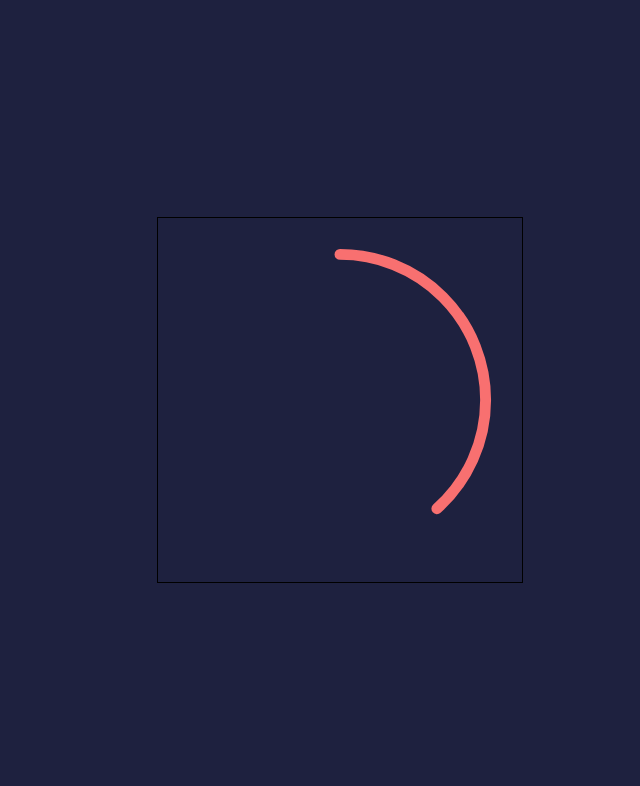
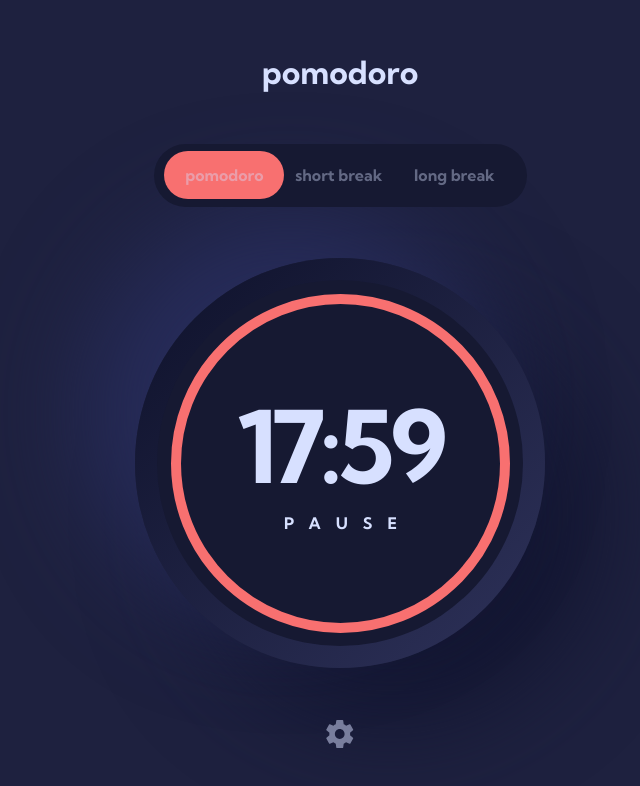
Before and after one commit to GuiFraV/Pomodoro-APP, a plain HTML site: page index.html in a window 1280 px wide. Shown: the whole page, without its empty margins (300-940 px from the left). Drawn offline with Linux system fonts and the light colour scheme.

Commit message:
front 90%

```diff
--- a/app.js
+++ b/app.js
@@ -1,16 +1,43 @@
-const pomo = document.querySelector('circle');
+//Selectors:
+const optionSelect = document.querySelectorAll('.op');
+const cursor = document.querySelector('.cursor');
+const svg = document.querySelector('svg');
+const setting = document.querySelector('.settings');
+const opacity = document.querySelector('#opacity');
 
+//Variables Globales:
+let flag = true;
 
+//Logiques:
+function select(){
+    const el = this.innerText;
 
-function setTime(){
+    if(el == 'short break'){
+        cursor.style.left = '123px';
+    }
 
-    const now = new Date();
+    if(el == 'pomodoro'){
+        cursor.style.left = '10px';
+    }
 
-    const seconds = now.getSeconds();
-    const secondsDegrees = ((seconds/60) * 360);
-
-    console.log(pomo.style.strokeDashoffset = secondsDegrees);
+    if(el == 'long break'){
+        cursor.style.left = '240px';
+    }
 
 }
 
-setInterval(setTime, 1000);
+function modal(){
+    changeFlag();
+    flag ? settings.style.visibility = 'visible' : settings.style.visibility = 'hidden';
+    flag ? opacity.style.visibility = 'visible' : opacity.style.visibility = 'hidden';
+}
+
+function changeFlag(){
+    flag = !flag;
+}
+
+//Events:
+optionSelect.forEach(el => {
+    el.addEventListener('click', select);
+});
+svg.addEventListener('click', modal);
--- a/index.html
+++ b/index.html
@@ -11,11 +11,45 @@
 </head>
 <body>
 
-  <svg height="366" width="366" viewBox=" 0 0 200 200" xmlns="http://www.w3.org/2000/svg">
+  <div class="pomo">
 
-    <circle cx="100" cy="100" r="80"/>
+    <h1>pomodoro</h1>
 
-  </svg>
+    <div class="options">
+      <p class="op">pomodoro</p>
+      <p class="op">short break</p>
+      <p class="op">long break</p>
+      <div class="cursor"></div>
+    </div>
+
+    <div class="chrono">
+      <div class="circle">
+        <div class="circle-inside">
+          <div class="circle-time">
+            <div class="time-section">
+              <div class="time">17:59</div>
+              <div class="pause">PAUSE</div>
+            </div>
+          </div>
+        </div>
+      </div>
+    </div>
+
+    <svg xmlns="http://www.w3.org/2000/svg" width="28" height="28">
+      <path fill="#D7E0FF" d="M26.965 17.682l-2.927-2.317c.055-.448.097-.903.097-1.365 0-.462-.042-.917-.097-1.365l2.934-2.317a.702.702 0 00.167-.896l-2.775-4.851a.683.683 0 00-.847-.301l-3.454 1.407a10.506 10.506 0 00-2.345-1.379l-.52-3.71A.716.716 0 0016.503 0h-5.55a.703.703 0 00-.687.588l-.52 3.71c-.847.357-1.63.819-2.345 1.379L3.947 4.27a.691.691 0 00-.847.301L.325 9.422a.705.705 0 00.167.896l2.927 2.317c-.055.448-.097.903-.097 1.365 0 .462.042.917.097 1.365L.492 17.682a.702.702 0 00-.167.896L3.1 23.429a.683.683 0 00.847.301L7.4 22.323a10.506 10.506 0 002.345 1.379l.52 3.71c.056.329.34.588.687.588h5.55a.703.703 0 00.687-.588l.52-3.71c.847-.357 1.631-.819 2.346-1.379l3.454 1.407c.313.119.673 0 .847-.301l2.775-4.851a.705.705 0 00-.167-.896zM13.73 18.9c-2.685 0-4.857-2.191-4.857-4.9 0-2.709 2.172-4.9 4.857-4.9 2.684 0 4.856 2.191 4.856 4.9 0 2.71-2.172 4.9-4.856 4.9z" opacity=".5"/>
+    </svg>
+
+  </div>
+
+  <div id='opacity' class="opacity">
+
+    <div id='settings' class="settings">
+
+    </div>
+
+  </div>
+
+
 
 </body>
 </html>
--- a/style.css
+++ b/style.css
@@ -1,27 +1,179 @@
+@import url('https://fonts.googleapis.com/css2?family=Kumbh+Sans:wght@700&display=swap');
 *{
     margin: 0;
     padding: 0;
     box-sizing: border-box;
 }
 
+:root{
+    --backColor: #1E213F;
+    --optionColor: #161932;
+    --fontColor: #D7E0FF;
+    --firstColor: #F87070;
+}
+
 body{
-    background: #1E213F;
+    background: var(--backColor);
     display: flex;
     justify-content: center;
     align-items: center;
     min-height: 100vh;
+    font-family: 'Kumbh Sans', sans-serif;
+    user-select: none;
 }
 
-circle{
-   fill: none;
-   stroke: #F87070;
-   stroke-width: 6px;
-   stroke-linecap: round;
-   stroke-dasharray: 505 ;
-   stroke-dashoffset: 150;
+.pomo{
+    height: 696px;
+    width: 410px;
+    /* border: 1px solid white; */
+    display: flex;
+    justify-content:space-between;
+    align-items: center;
+    flex-direction: column;
+    z-index: -999;
+}
+
+h1{
+    color: var(--fontColor);
+}
+
+.options{
+    width: 373px;
+    height: 63px;
+    background: var(--optionColor);
+    border-radius: 31.5px;
+    display: flex;
+    justify-content:space-evenly;
+    align-items: center;
+    position: relative;
+}
+
+.options p {
+    color: var(--fontColor);
+    opacity: 0.4;
+    cursor: pointer;
+    z-index: 2;
+    /* mix-blend-mode: difference; */
+}
+
+.cursor{
+    height: 48px;
+    width: 120px;
+    border-radius: 26.5px;
+    background: var(--firstColor);
+    z-index: -1;
+    position: absolute;
+    left: 10px;
+    z-index: 1;
+    transition: all 0.5s;
+}
+
+.chrono{
+    height: 410px;
+    width: 410px;
+    /* border: 1px solid red; */
+}
+
+.circle{
+    height: 410px;
+    width: 410px;
+    border-radius: 50%;
+    background: linear-gradient(315deg, #2E325A 0%, #0E112A 100%);
+    box-shadow: -50px -50px 100px #272C5A, 50px 50px 100px #121530;
+    display: flex;
+    justify-content:space-evenly;
+    align-items: center;
+}
+
+.circle-inside{
+    height: 366px;
+    width: 366px;
+    border-radius: 50%;
+    background: #161932;
+    display: flex;
+    justify-content:space-evenly;
+    align-items: center;
+}
+
+.circle-time{
+    height: 339px;
+    width: 339px;
+    border-radius: 50%;
+    border: 10px solid var(--firstColor);
+    display: flex;
+    justify-content:space-evenly;
+    align-items: center;
+}
+
+.time-section{
+    width: 233px;
+    height: 136px;
+    display: flex;
+    justify-content:space-between;
+    align-items: center;
+    flex-direction: column;
+}
+
+.time{
+    width: 233px;
+    height: 101px;
+    color: var(--fontColor);
+    font-style: normal;
+    font-weight: 700;
+    font-size: 100px;
+    line-height: 124px;
+    text-align: center;
+    letter-spacing: -5px;
+    display: flex;
+    justify-content:space-evenly;
+    align-items: center;
+    cursor: default;
+}
+
+.pause{
+    width: 112px;
+    height: 16px;
+    cursor: pointer;
+    display: flex;
+    justify-content:space-evenly;
+    align-items: center;
+    color: var(--fontColor);
+    font-style: normal;
+    font-weight: 700;
+    font-size: 16px;
+    line-height: 20px;
+    letter-spacing: 15px;
 }
 
 svg{
-    transform: rotate(-90deg);
-    border: 1px solid black;
+    cursor: pointer;
+    z-index: 999;
+
 }
+
+/* Settings */
+.settings{
+    position: absolute;
+    top: 50%;
+    left: 50%;
+    transform: translate(-50%, -50%);
+    height: 464px;
+    width: 540px;
+    background: white;
+    border-radius: 25px;
+    z-index: 999;
+    visibility: hidden;
+}
+
+.opacity{
+    height: 100%;
+    width: 100%;
+    position :absolute;
+    top: 50%;
+    left: 50%;
+    transform: translate(-50%, -50%);
+    z-index: 998;
+    border: 1px solid green;
+    background: rgba(10, 12, 28, 0.5);
+    visibility: hidden;
+}
```
